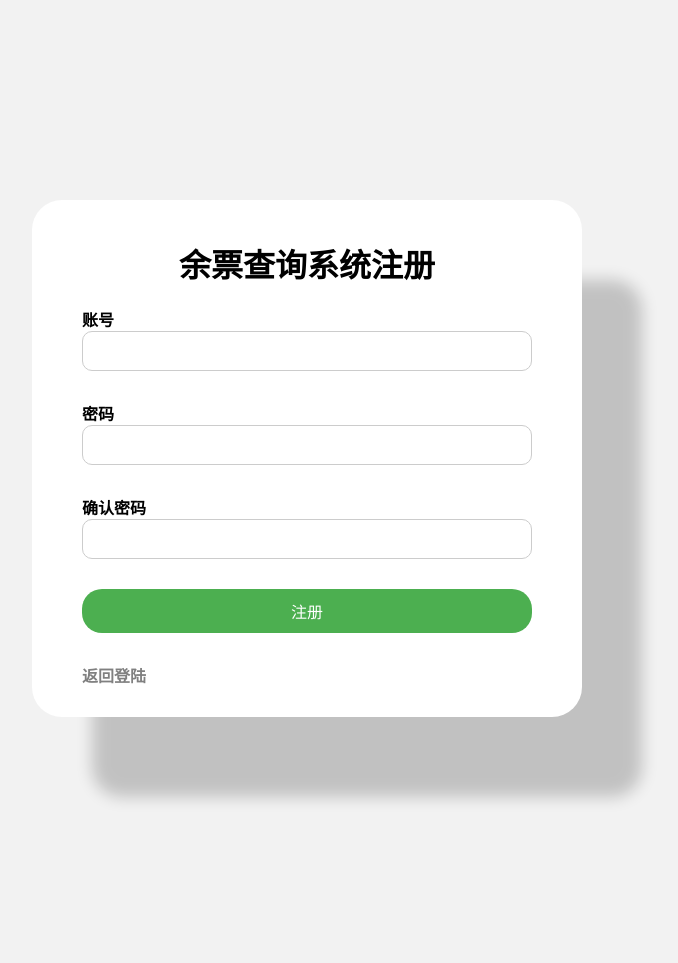
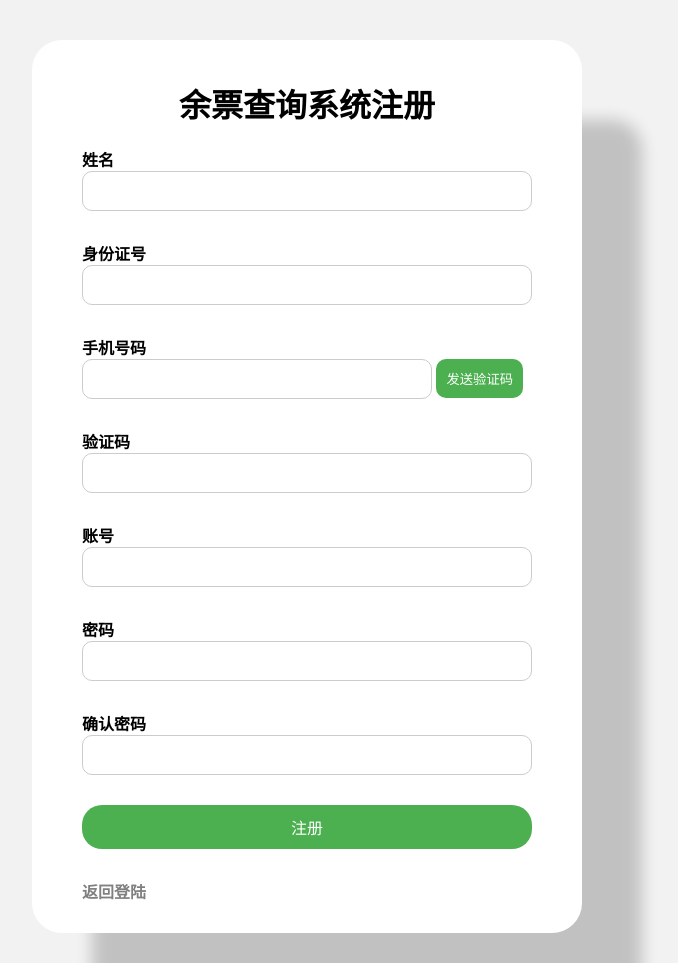
Before and after one commit to gengjiayao/BJTU-DATABASE, a Django app: page /register/ in a window 1280 px wide. Shown: the whole page, without its empty margins (333-1011 px from the left). Before the commit the page ends 802 px from the top, so only its background shows below. Run offline with Django 4.2, Linux system fonts and the light colour scheme.

Commit message:
Fin : send code

```diff
--- a/query_sys/login/urls.py
+++ b/query_sys/login/urls.py
@@ -5,5 +5,7 @@ urlpatterns = [
     path('', views.toLogin_view),
     path('login/', views.Login_view),
     path('forgot/', views.Forget_view),
-    path('register/', views.Register_view),
+    path('register/', views.toRegister_view),
+    path('send_code/', views.Get_Code),
+    path('login/register/', views.Register_view),
 ]
--- a/query_sys/login/views.py
+++ b/query_sys/login/views.py
@@ -1,7 +1,8 @@
 from django.shortcuts import render, redirect, reverse
-from django.http import HttpResponse
+from django.http import HttpResponse, JsonResponse
 from django.db import connection
 import hashlib
+import json
 
 
 # Create your views here.
@@ -9,8 +10,32 @@ def toLogin_view(request):
     return render(request, 'login.html')
 
 
+def toRegister_view(request):
+    return render(request, 'register.html')
+
+
+Code = None
+
+
+def Get_Code(request):
+    global Code
+    if request.method == 'POST':
+        json_data = json.loads(request.body)
+        Code = json_data.get('Code', '123')
+        print("6位验证码：" + Code)
+        return JsonResponse({"success": True})
+    else:
+        return JsonResponse({"success": False, "message": "Only POST requests are allowed."})
+
+
 def Register_view(request):
-    return render(request, 'register.html')
+    Reg_password = request.POST.get('password', '')
+    Reg_confirm_password = request.POST.get('confirm_password', '')
+    global Code
+    print(Code)
+    if Reg_password != Reg_confirm_password:
+        context = {'reg_msg': '前后密码不一致'}
+        return render(request, 'register.html', context)
 
 
 def Forget_view(request):
--- a/query_sys/src/settings.py
+++ b/query_sys/src/settings.py
@@ -121,9 +121,9 @@ USE_TZ = True
 # Static files (CSS, JavaScript, Images)
 # https://docs.djangoproject.com/en/4.2/howto/static-files/
 
-STATIC_URL = 'static/'
+STATIC_URL = '/static/'
 STATICFILES_DIRS = [
-    (os.path.join(BASE_DIR, 'static'))
+    (os.path.join(BASE_DIR, 'static')),
 ]
 
 # Default primary key field type
--- a/query_sys/static/css/login.css
+++ b/query_sys/static/css/login.css
@@ -78,6 +78,6 @@ a:hover {
 }
 
 #login-failed {
-    color: red;
-    margin-top: 20px;
+    color      : red;
+    margin-top : 20px;
 }
--- a/query_sys/static/css/register.css
+++ b/query_sys/static/css/register.css
@@ -1,20 +1,20 @@
 body {
     background-color : #f2f2f2;
-font-family : Arial, sans-serif;
+    font-family      : Arial, sans-serif;
 }
 
 .register-container {
     background-color : #fff;
-border-radius : 30px;
-box-shadow : 60px 80px 16px rgba(0, 0, 0, 0.2);
-margin : 200px auto;
-max-width : 450px;
-padding : 30px 50px;
+    border-radius    : 30px;
+    box-shadow       : 60px 80px 16px rgba(0, 0, 0, 0.2);
+    margin           : 40px auto 30px;
+    max-width        : 450px;
+    padding          : 30px 50px;
 }
 
 .links {
-display : flex;
-margin-top : 30px;
+    display       : flex;
+    margin-top    : 30px;
     margin-bottom : 0;
 }
 
@@ -28,51 +28,74 @@ margin-bottom : 30px;
 }
 
 label {
-display : block;
-font-size : 16px;
-font-weight : bold;
+    display       : block;
+    font-size     : 16px;
+    font-weight   : bold;
     margin-bottom : 0;
 }
 
 input[type="text"],
 input[type="password"] {
-border : 1px solid #ccc;
+    border        : 1px solid #ccc;
     border-radius : 10px;
-box-sizing : border-box;
-font-size : 16px;
-padding : 10px;
-width : 100%;
+    box-sizing    : border-box;
+    font-size     : 16px;
+    padding       : 10px;
+    width         : 100%;
+}
+
+input[type='tel'] {
+    border        : 1px solid #ccc;
+    border-radius : 10px;
+    box-sizing    : border-box;
+    font-size     : 16px;
+    padding       : 10px;
+    width         : 350px;
+    height        : 40px;
 }
 
 button[type="submit"] {
     background-color : #4CAF50;
-border : none;
-border-radius : 20px;
-color : #fff;
-cursor : pointer;
-display : block;
-margin : 0 auto;
-font-size : 16px;
-padding : 10px;
-width : 100%;
+    border           : none;
+    border-radius    : 20px;
+    color            : #fff;
+    cursor           : pointer;
+    display          : block;
+    margin           : 0 auto;
+    font-size        : 16px;
+    padding          : 10px;
+    width            : 100%;
 }
 
 button[type="submit"]:hover {
     background-color : #3e8e41;
 }
 
+button[type="button"] {
+    background-color : #4CAF50;
+    border           : none;
+    border-radius    : 10px;
+    color            : #fff;
+    cursor           : pointer;
+    padding          : 10px;
+}
+
+button[type="button"]:hover {
+    background-color : #3e8e41;
+}
+
 a {
-color : #808080;
+    color           : #808080;
     text-decoration : none;
-font-weight : bold;
+    font-weight     : bold;
 }
 
 a:hover {
-color : #004C99;
+    color           : #004C99;
     text-decoration : underline;
 }
 
 #register-failed {
-color: red;
-margin-top: 20px;
+    color      : red;
+    margin-top : 20px;
 }
--- /dev/null
+++ b/query_sys/static/js/SendCode.js
@@ -0,0 +1,71 @@
+const btn = document.getElementById("send-code-btn");
+const _phone = document.getElementById("phone");
+
+// 获取 csrf_token cookie 的值
+function getCookie(name) {
+    const value = `; ${document.cookie}`;
+    const parts = value.split(`; ${name}=`);
+    if (parts.length === 2) return parts.pop().split(';').shift();
+}
+
+function generateCode() {
+    const chars = '0123456789abcdefghijklmnopqrstuvwxyzABCDEFGHIJKLMNOPQRSTUVWXYZ';
+    let code = '';
+    for (var i = 0; i < 6; i++) {
+        code += chars.charAt(Math.floor(Math.random() * chars.length));
+    }
+    return code;
+}
+
+btn.addEventListener('mouseover', function () {
+    if (!btn.disabled) {
+        btn.style.backgroundColor = "#3e8e41";
+    }
+});
+btn.addEventListener('mouseout', function () {
+    if (!btn.disabled) {
+        btn.style.backgroundColor = "#4CAF50";
+    }
+});
+btn.addEventListener('click', function () {
+    if (!_phone.value) {
+        alert("手机号码不能为空");
+        return;
+    }
+    const xhr = new XMLHttpRequest();
+    const csrfToken = getCookie('csrftoken'); // 获取 CSRF 令牌
+    xhr.open("POST", "/send_code/", true);
+    xhr.setRequestHeader("Content-Type", "application/json");
+    xhr.setRequestHeader("X-CSRFToken", csrfToken); // 将 CSRF 令牌添加到请求头中
+    let Code = generateCode();
+    xhr.onreadystatechange = function () {
+        if (xhr.readyState === XMLHttpRequest.DONE) {
+            if (xhr.status === 200) {
+                console.log(xhr.responseText);
+                console.log("6位验证码：" + Code);
+            } else {
+                console.error(xhr.statusText);
+            }
+        }
+    }
+    let data = {
+        Code: Code,
+    };
+    xhr.send(JSON.stringify(data));
+
+    let time = 59;
+    btn.disabled = true;
+    btn.style.backgroundColor = "#808080";
+    btn.style.cursor = "default";
+    const timer = setInterval(function () {
+        if (time === 0) {
+            clearInterval(timer);
+            btn.disabled = false;
+            btn.innerHTML = '获取验证码';
+            btn.style.backgroundColor = "#4CAF50";
+        } else {
+            btn.innerHTML = `${time}s重新发送`;
+            time--;
+        }
+    }, 1000);
+});
--- a/query_sys/templates/login.html
+++ b/query_sys/templates/login.html
@@ -3,7 +3,7 @@
 <head>
     <meta charset="UTF-8">
     <title>余票查询用户登陆</title>
-    <link rel="stylesheet" type="text/css" href="/static/css/login.css">
+    <link rel="stylesheet" type="text/css" href="/static/css/login.css?v=1">
 </head>
 <body>
 <div class="login-container">
--- a/query_sys/templates/register.html
+++ b/query_sys/templates/register.html
@@ -3,13 +3,30 @@
 <head>
     <meta charset="UTF-8">
     <title>余票查询用户注册</title>
-    <link rel="stylesheet" type="text/css" href="/static/css/register.css">
+    <link rel="stylesheet" type="text/css" href="/static/css/register.css?v=1">
 </head>
 <body>
 <div class="register-container">
     <h1>余票查询系统注册</h1>
     <form action="/login/register" method="post">
         {% csrf_token %}
+        <div class="form-group">
+            <label for="name">姓名</label>
+            <input type="text" id="name" name="name" required>
+        </div>
+        <div class="form-group">
+            <label for="id-number">身份证号</label>
+            <input type="text" id="id-number" name="id-number" required>
+        </div>
+        <div class="form-group">
+            <label for="phone">手机号码</label>
+            <input type="tel" id="phone" name="phone" required>
+            <button type="button" id="send-code-btn" class="button">发送验证码</button>
+        </div>
+        <div class="form-group">
+            <label for="phone-code">验证码</label>
+            <input type="text" id="phone-code" name="phone-code" required>
+        </div>
         <div class="form-group">
             <label for="username">账号</label>
             <input type="text" id="username" name="username" required>
@@ -24,14 +41,17 @@
         </div>
         <button type="submit">注册</button>
     </form>
-    {% if msg %}
+    {% if reg_msg %}
         <div id="register-failed">
-            {{ msg }}
+            {{ reg_msg }}
         </div>
     {% endif %}
     <div class="links">
         <a href="/">返回登陆</a>
     </div>
 </div>
+
+<script src="/static/js/SendCode.js?v=1"></script>
+
 </body>
 </html>
```
Lines whose indentation alone changed are shown as unchanged.
